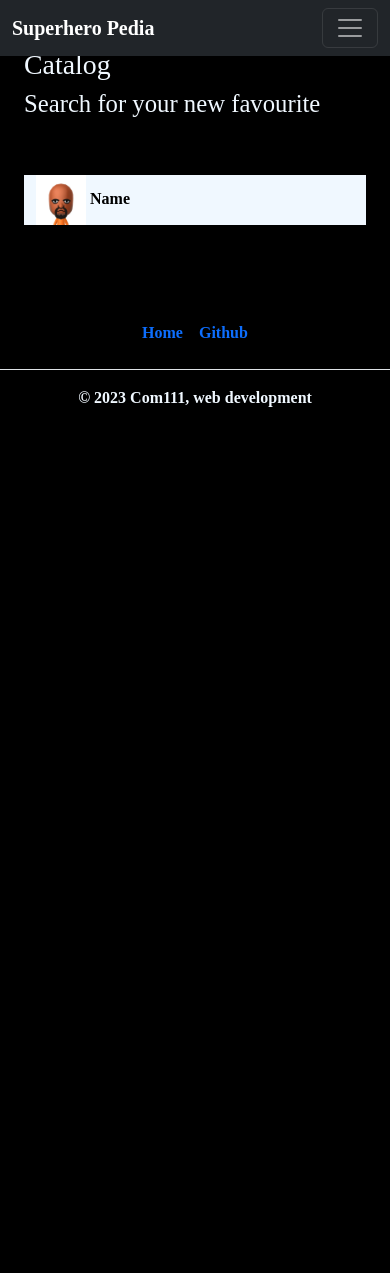
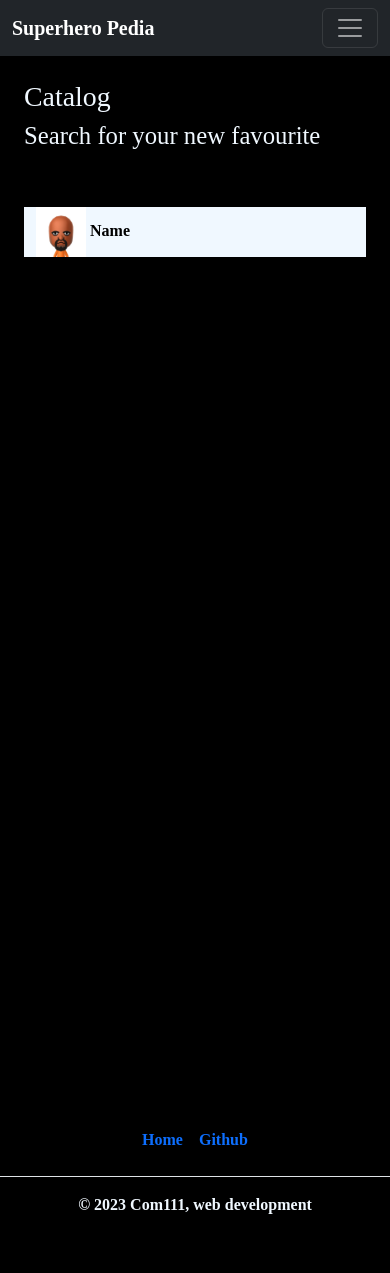
Before and after one commit to 0257569/MidtermII, a web app: file public/html/catalog.html in a window 390 px wide. Before the commit the page ends 407 px from the top, so only its background shows below. Run offline with its HTML, style and script files only (its server is not run), Linux system fonts and the light colour scheme; some web fonts are replaced.

Commit message:
*Fixed responsivness issue

```diff
--- a/public/css/styleCatalog.css
+++ b/public/css/styleCatalog.css
@@ -12,9 +12,13 @@
   }
   main {
     margin-top: 5rem;
-    background-color: black;
+    min-height: 1000px;
   }
   .heroMiniCard{
     background-color: aliceblue;
     color: black;
   }
+  #footer{
+    position: relative;
+    bottom: 0%!important;
+  }
--- a/public/html/catalog.html
+++ b/public/html/catalog.html
@@ -38,7 +38,7 @@
     </nav>
   </header>
 <!-- --------------------------------------------------------------------------------------------------------------------------------------------------------------------------------------------------------------- -->
-    <main class="container-fluid mt-5" id="main">
+    <main class="container-fluid" id="main">
         <section class="container">
             <h1>Catalog</h1>
             <h2>Search for your new favourite</h2>
@@ -60,10 +60,9 @@
                 </div>
             </div>
         </div>
+      </main>
 <!-- --------------------------------------------------------------------------------------------------------------------------------------------------------------------------------------------------------------- -->
-
-      </main>
-      <footer class="py-3 my-4 shadow">
+      <footer class="py-3 my-4 shadow" id="footer">
         <ul class="nav justify-content-center border-bottom pb-3 mb-3">
           <li class="nav-item"><a href="#" class="nav-link px-2 ">Home</a></li>
           <li class="nav-item"><a href="#" class="nav-link px-2 ">Github</a></li>
```
